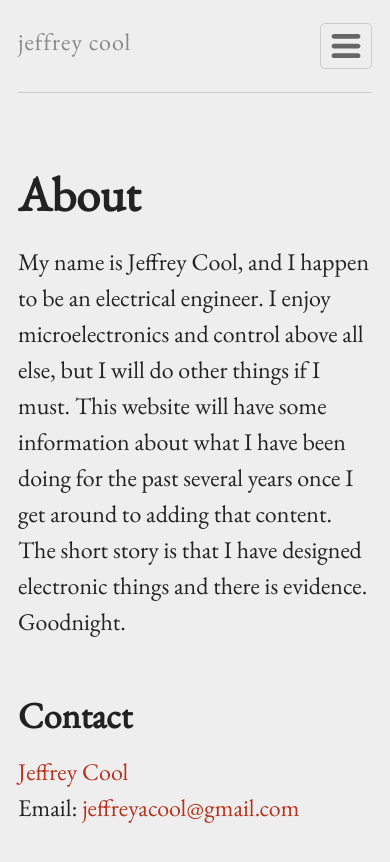
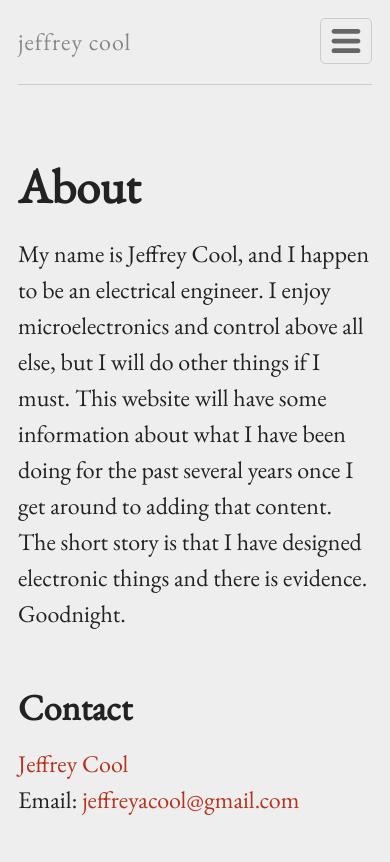
Before and after one commit to jeffreyscomputer/jeffreyscomputer.github.io, a Jekyll site: the page built from index.md, in a window 390 px wide. Shown: the top 862 px of the page. Built offline with Jekyll 4.4.1, drawn with Linux system fonts in a browser that asks for light colours.

Commit message:
make nav even better for mobile

```diff
--- a/_config.yml
+++ b/_config.yml
@@ -16,7 +16,7 @@ author:
 markdown: kramdown
 highlighter: rouge
 
-# compress css?
+# compress css
 sass:
     style: compressed
 
--- a/_sass/_header.scss
+++ b/_sass/_header.scss
@@ -121,8 +121,8 @@
         border: 1px solid $line-color;
         border-radius: 5px;
         text-align: right;
-        margin-top: 23px;
-        margin-bottom: 23px;
+        margin-top: 18px;
+        margin-bottom: 18px;
 
         .menu-icon {
             display: block;
```
Also changed, not shown: 2 other files.
